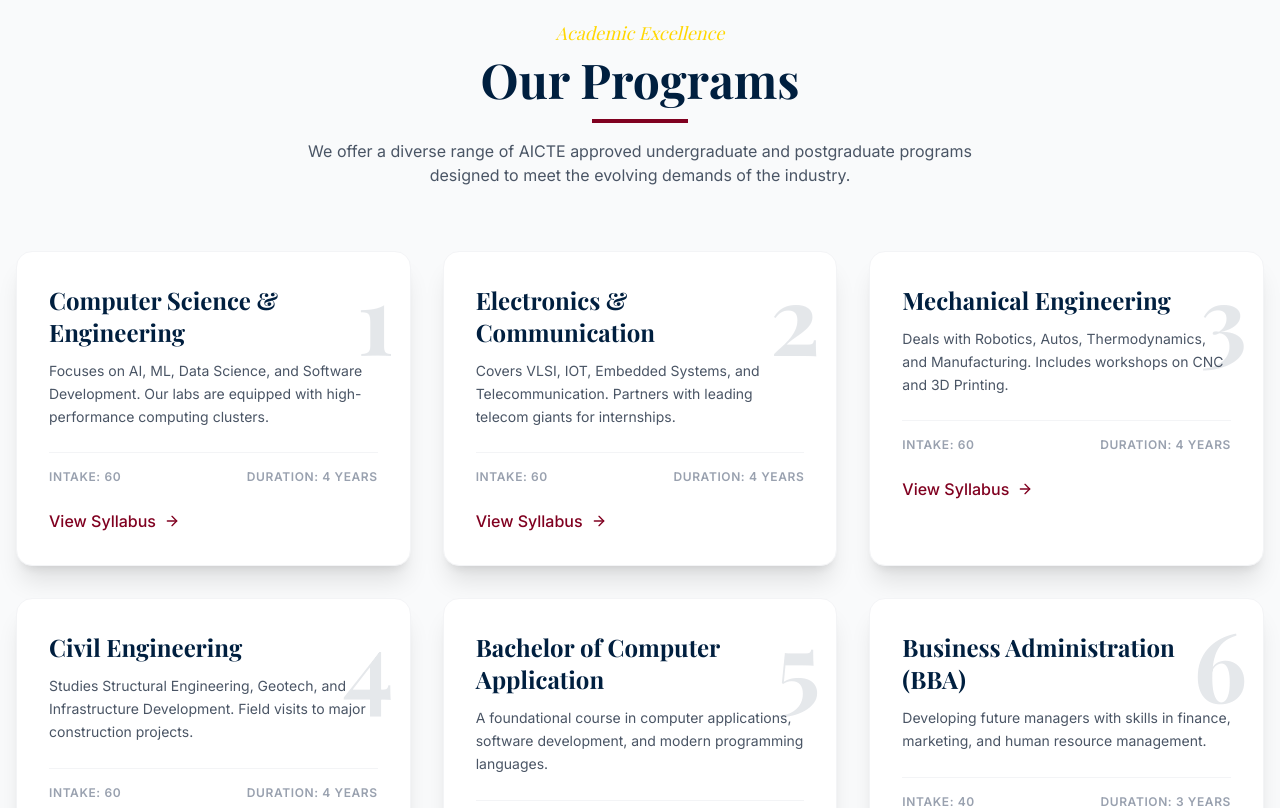
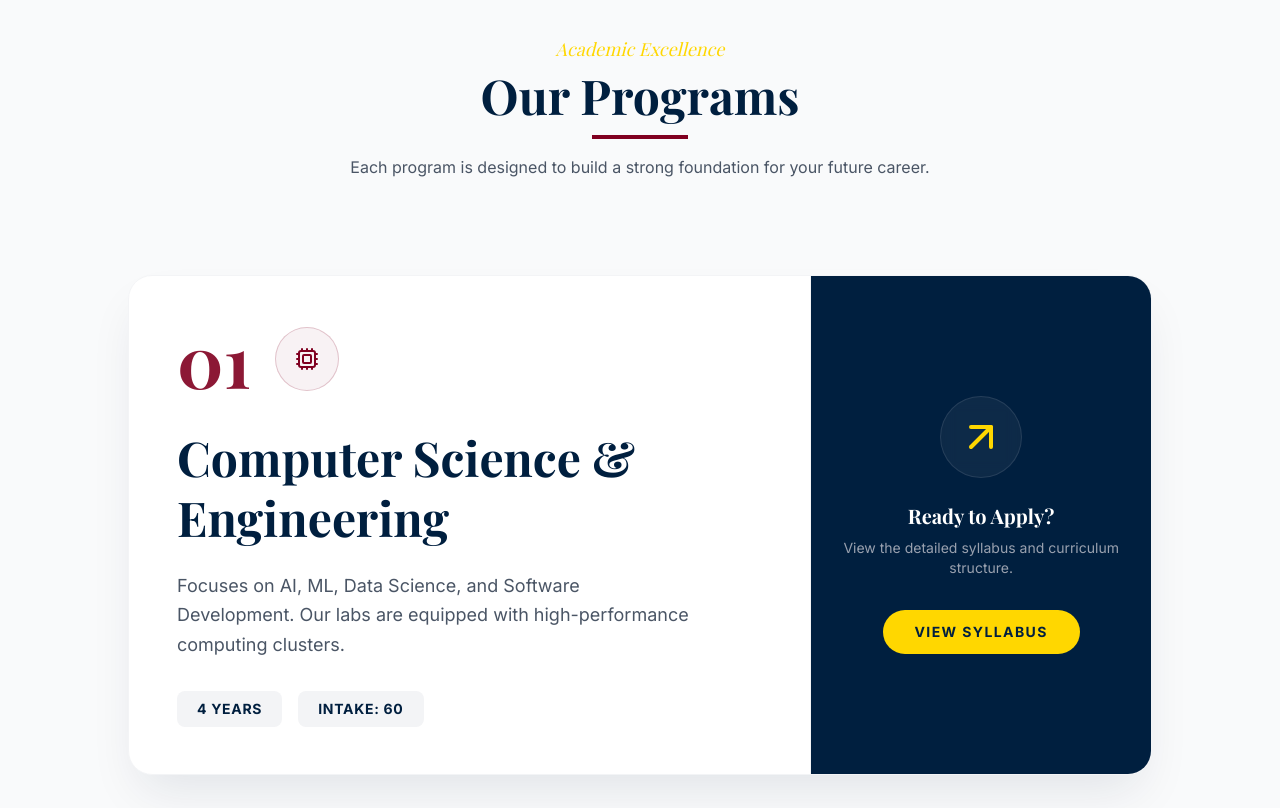
Before and after one commit to tarman-2563/SITM-1, a React (Vite) app in the folder frontend/: page / in a window 1280 px wide. Shown: the part 1980-2788 px from the top of the page. Built offline with nearby package versions, Linux system fonts and the light colour scheme; a web font is replaced by a local one.

Commit message:
Enhaced the styling of program section

```diff
--- a/frontend/src/components/sections/Hero.jsx
+++ b/frontend/src/components/sections/Hero.jsx
@@ -1,5 +1,7 @@
 import { motion } from "framer-motion";
 import { Button } from "../common/Button";
+
+import heroVideo from "../../assets/hero-bg.mp4";
 
 export function Hero() {
   return (
@@ -15,7 +17,7 @@ export function Hero() {
           poster="https://images.unsplash.com/photo-1541339907198-e08756dedf3f?q=80&w=2070&auto=format&fit=crop"
         >
           <source
-            src="https://youtu.be/OY3wSni8t8g"
+            src={heroVideo}
             type="video/mp4"
           />
           Your browser does not support the video tag.
--- a/frontend/src/components/sections/Programs.jsx
+++ b/frontend/src/components/sections/Programs.jsx
@@ -1,80 +1,165 @@
-import { ArrowRight } from "lucide-react";
+import { useRef } from "react";
+import { motion, useScroll, useTransform } from "framer-motion";
+import { ArrowUpRight, TrendingUp, Users, Cpu, Building, Code, Briefcase } from "lucide-react";
 
 export function Programs() {
+  const containerRef = useRef(null);
+
   const programs = [
     {
         title: "Computer Science & Engineering",
         desc: "Focuses on AI, ML, Data Science, and Software Development. Our labs are equipped with high-performance computing clusters.",
         intake: 60,
-        duration: "4 Years"
+        duration: "4 Years",
+        color: "bg-blue-50 dark:bg-slate-900",
+        icon: <Cpu />
     },
     {
         title: "Electronics & Communication",
         desc: "Covers VLSI, IOT, Embedded Systems, and Telecommunication. Partners with leading telecom giants for internships.",
         intake: 60,
-        duration: "4 Years"
+        duration: "4 Years",
+        color: "bg-purple-50 dark:bg-slate-900",
+        icon: <Users />
     },
     {
         title: "Mechanical Engineering",
         desc: "Deals with Robotics, Autos, Thermodynamics, and Manufacturing. Includes workshops on CNC and 3D Printing.",
         intake: 60,
-        duration: "4 Years"
+        duration: "4 Years",
+        color: "bg-orange-50 dark:bg-slate-900",
+        icon: <Briefcase />
     },
     {
         title: "Civil Engineering",
         desc: "Studies Structural Engineering, Geotech, and Infrastructure Development. Field visits to major construction projects.",
         intake: 60,
-        duration: "4 Years"
+        duration: "4 Years",
+        color: "bg-emerald-50 dark:bg-slate-900",
+        icon: <Building />
     },
     {
         title: "Bachelor of Computer Application",
         desc: "A foundational course in computer applications, software development, and modern programming languages.",
         intake: 40,
-        duration: "3 Years"
+        duration: "3 Years",
+        color: "bg-indigo-50 dark:bg-slate-900",
+        icon: <Code />
     },
     {
         title: "Business Administration (BBA)",
         desc: "Developing future managers with skills in finance, marketing, and human resource management.",
         intake: 40,
-        duration: "3 Years"
+        duration: "3 Years",
+        color: "bg-pink-50 dark:bg-slate-900",
+        icon: <TrendingUp />
     }
   ];
 
   return (
-    <section id="programs" className="py-20 bg-gray-50 dark:bg-slate-900 transition-colors duration-300">
-      <div className="container mx-auto px-4">
-        <div className="text-center mb-16">
+    <section id="programs" className="py-24 bg-gray-50 dark:bg-black transition-colors duration-300">
+      <div className="container mx-auto px-4 max-w-6xl">
+        <div className="text-center mb-24">
           <span className="text-sitm-gold font-serif italic text-lg dark:text-sitm-gold">Academic Excellence</span>
           <h2 className="text-4xl md:text-5xl font-bold text-sitm-navy dark:text-white mt-2 mb-4 font-serif">Our Programs</h2>
           <div className="w-24 h-1 bg-sitm-maroon mx-auto"></div>
           <p className="mt-4 text-gray-600 dark:text-gray-400 max-w-2xl mx-auto">
-              We offer a diverse range of AICTE approved undergraduate and postgraduate programs designed to meet the evolving demands of the industry.
+             Each program is designed to build a strong foundation for your future career.
           </p>
         </div>
 
-        <div className="grid md:grid-cols-2 lg:grid-cols-3 gap-8">
-            {programs.map((dept, i) => (
-                <div key={i} className="group relative overflow-hidden rounded-2xl bg-white dark:bg-slate-950 shadow-xl border border-gray-100 dark:border-slate-800 hover:shadow-2xl transition-all duration-300 hover:-translate-y-2">
-                    <div className="absolute top-0 right-0 p-4 opacity-10 group-hover:opacity-20 transition-opacity">
-                        <span className="text-8xl font-serif font-bold text-sitm-navy dark:text-white">{i+1}</span>
-                    </div>
-                    <div className="p-8 relative z-10">
-                        <h3 className="text-2xl font-serif font-bold text-sitm-navy dark:text-white mb-3 group-hover:text-sitm-maroon dark:group-hover:text-sitm-gold transition-colors">{dept.title}</h3>
-                        <p className="text-gray-600 dark:text-gray-400 mb-6 text-sm leading-relaxed">{dept.desc}</p>
+        {/* Sticky Card Stack Container */}
+        <div ref={containerRef} className="flex flex-col gap-10 pb-20">
+            {programs.map((program, index) => {
+                // Calculate sticky top position so they stack nicely with a small offset
+                const topOffset = 100 + (index * 20);
 
-                        <div className="flex justify-between items-center text-xs font-semibold uppercase tracking-wider text-gray-400 mb-6 border-t border-gray-100 dark:border-slate-800 pt-4">
-                            <span>Intake: {dept.intake}</span>
-                            <span>Duration: {dept.duration}</span>
-                        </div>
-
-                        <a href="#" className="inline-flex items-center font-medium text-sitm-maroon dark:text-sitm-gold hover:underline group-hover:translate-x-2 transition-transform">
-                            View Syllabus <ArrowRight size={16} className="ml-2" />
-                        </a>
-                    </div>
-                </div>
-            ))}
+                return (
+                    <Card
+                        key={index}
+                        program={program}
+                        index={index}
+                        topOffset={topOffset}
+                        total={programs.length}
+                    />
+                );
+            })}
         </div>
       </div>
     </section>
   );
 }
+
+function Card({ program, index, topOffset, total }) {
+    return (
+        <div
+            className="sticky top-0 h-[500px] w-full max-w-5xl mx-auto"
+            style={{
+                top: `${topOffset}px`,
+                marginBottom: `${50}px`, // Spacing between cards when scrolling
+                zIndex: index
+            }}
+        >
+            <motion.div
+                initial={{ opacity: 0, y: 50 }}
+                whileInView={{ opacity: 1, y: 0 }}
+                transition={{ duration: 0.5, delay: index * 0.05 }}
+                viewport={{ once: true }}
+                className={`
+                    relative h-full w-full
+                    bg-white dark:bg-slate-900
+                    rounded-3xl shadow-2xl shadow-sitm-navy/10
+                    border border-gray-100 dark:border-slate-800
+                    overflow-hidden
+                    flex flex-col md:flex-row
+                `}
+            >
+                {/* Left Side: Number & Info */}
+                <div className="flex-1 p-8 md:p-12 flex flex-col justify-center relative">
+                    <div className="absolute top-6 left-6 text-[8rem] md:text-[12rem] font-bold text-gray-50 dark:text-slate-800/50 -z-10 select-none font-serif leading-none">
+                        0{index + 1}
+                    </div>
+
+                    <div className="flex items-center gap-6 mb-8">
+                        <span className="text-6xl md:text-7xl font-serif font-bold text-sitm-maroon dark:text-sitm-gold opacity-90">
+                            0{index + 1}
+                        </span>
+                        <div className="w-16 h-16 rounded-full bg-sitm-maroon/5 flex items-center justify-center text-sitm-maroon dark:text-sitm-gold border border-sitm-maroon/20">
+                            {program.icon}
+                        </div>
+                    </div>
+
+                    <h3 className="text-3xl md:text-5xl font-serif font-bold text-sitm-navy dark:text-white mb-6 leading-tight">
+                        {program.title}
+                    </h3>
+
+                    <p className="text-gray-600 dark:text-gray-300 text-lg leading-relaxed mb-8 max-w-lg">
+                        {program.desc}
+                    </p>
+
+                    <div className="flex flex-wrap items-center gap-4">
+                        <span className="px-5 py-2 rounded-lg bg-gray-100 dark:bg-slate-800 text-sitm-navy dark:text-gray-300 text-sm font-bold uppercase tracking-wider">
+                            {program.duration}
+                        </span>
+                        <span className="px-5 py-2 rounded-lg bg-gray-100 dark:bg-slate-800 text-sitm-navy dark:text-gray-300 text-sm font-bold uppercase tracking-wider">
+                            Intake: {program.intake}
+                        </span>
+                    </div>
+                </div>
+
+                {/* Right Side: Visual / CTA */}
+                <div className="w-full md:w-1/3 bg-sitm-navy dark:bg-slate-950 p-8 flex flex-col items-center justify-center text-center border-l border-gray-100 dark:border-slate-800">
+                     <div className="mb-6 p-4 rounded-full bg-white/5 backdrop-blur-sm border border-white/10">
+                        <ArrowUpRight className="w-12 h-12 text-sitm-gold" />
+                     </div>
+                     <h4 className="text-white text-xl font-bold mb-2">Ready to Apply?</h4>
+                     <p className="text-gray-400 text-sm mb-8">View the detailed syllabus and curriculum structure.</p>
+
+                     <a href="#" className="px-8 py-3 bg-sitm-gold text-sitm-navy font-bold rounded-full hover:bg-white transition-colors duration-300 uppercase tracking-widest text-sm">
+                        View Syllabus
+                     </a>
+                </div>
+            </motion.div>
+        </div>
+    );
+}
```
Also changed, not shown: 1 other file (tests, documents, lock files or other folders).
